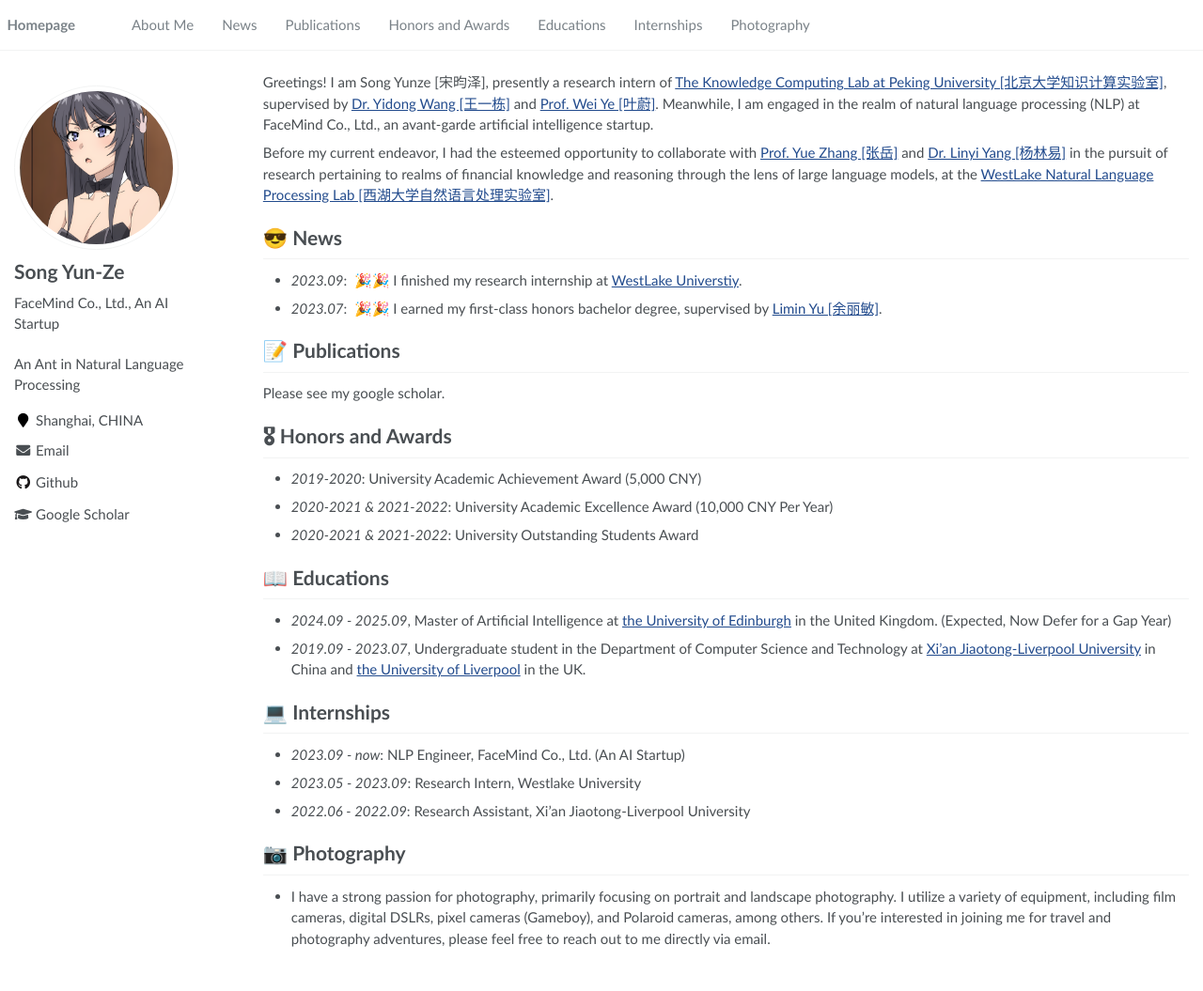
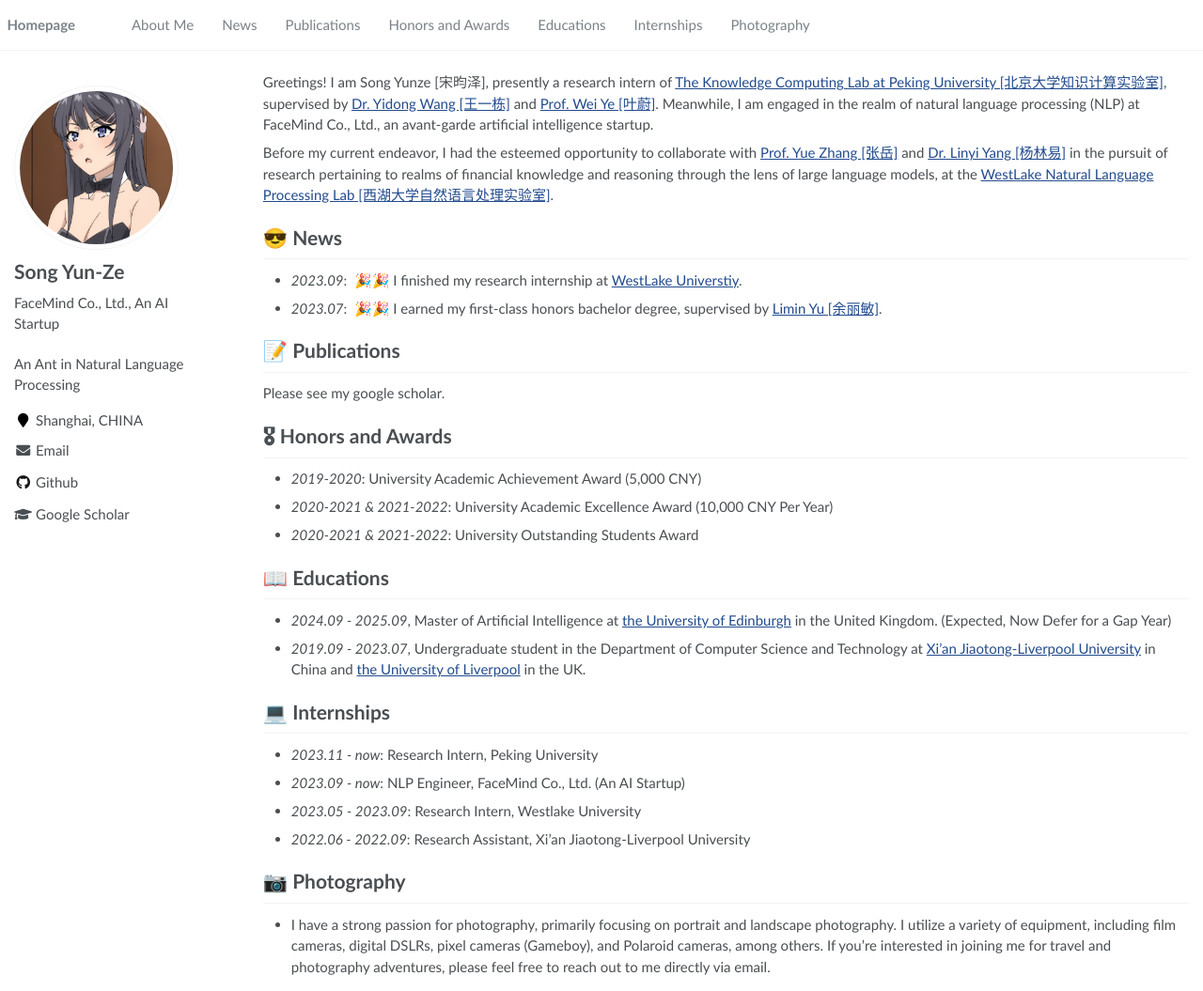
Before and after one commit to YunzeSong/YunzeSong.github.io, a Jekyll site: the page built from _pages/about.md, in a window 1280 px wide and 1055 px high. Shown: the whole window at 94% size. Built offline with Jekyll 4.4.1, drawn with Linux system fonts in a browser that asks for light colours.

Commit message:
Update about.md

```diff
--- a/_pages/about.md
+++ b/_pages/about.md
@@ -38,6 +38,7 @@ Please see my google scholar.
 - *2019.09 - 2023.07*, Undergraduate student in the Department of Computer Science and Technology at <a href='https://www.xjtlu.edu.cn/zh'>Xi'an Jiaotong-Liverpool University</a> in China and <a href='https://www.liverpool.ac.uk/'> the University of Liverpool</a> in the UK.
 
 # 💻 Internships
+- *2023.11 - now*: Research Intern, Peking University
 - *2023.09 - now*: NLP Engineer, FaceMind Co., Ltd. (An AI Startup)
 - *2023.05 - 2023.09*: Research Intern, Westlake University
 - *2022.06 - 2022.09*: Research Assistant, Xi'an Jiaotong-Liverpool University
```
